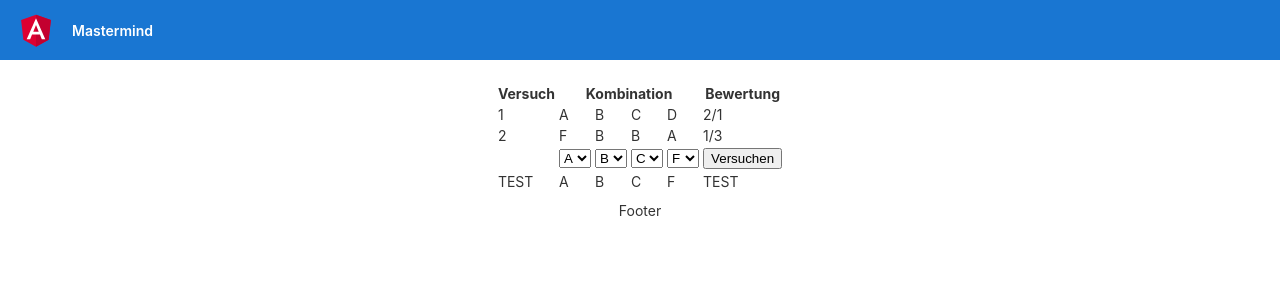
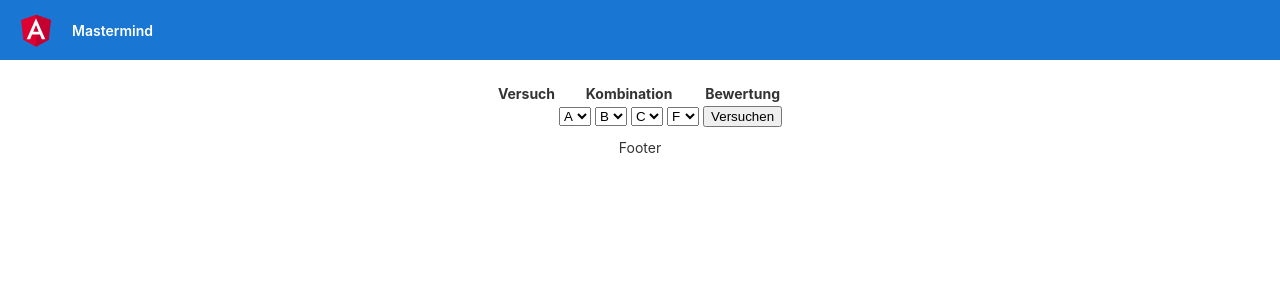
Before and after one commit to aabeling/mastermind, an Angular app: page / in a window 1280 px wide. Shown: the top 300 px of the page. Built offline with nearby package versions, Linux system fonts and the light colour scheme.

Commit message:
fixed creation of new guess (deep copy of combination)

```diff
--- a/src/app/board/board.component.html
+++ b/src/app/board/board.component.html
@@ -52,15 +52,6 @@
       <button (click)="onGuess()">Versuchen</button>
     </td>
   </tr>
-  <!-- nur zum Testen, ob das Binding funktioniert -->
-  <tr>
-    <td>TEST</td>
-    <td>{{combination.c1}}</td>
-    <td>{{combination.c2}}</td>
-    <td>{{combination.c3}}</td>
-    <td>{{combination.c4}}</td>
-    <td>TEST</td>
-  </tr>
   <!-- show info if game is over -->
   <tr *ngIf="board.guesses.length >= board.maxTries">
     <td colspan="6">Spiel vorbei</td>
--- a/src/app/board/board.component.ts
+++ b/src/app/board/board.component.ts
@@ -14,28 +14,7 @@ export class BoardComponent implements OnInit {
    */
   board : Board = {
     maxTries : 7,
-    guesses : [
-      {
-          combination : {
-            c1: "A",
-            c2: "B",
-            c3: "C",
-            c4: "D"
-          },
-          correct: 2,
-          correctColors: 1
-        },
-        {
-          combination : {
-            c1: "F",
-            c2: "B",
-            c3: "B",
-            c4: "A"
-          },
-          correct: 1,
-          correctColors: 3
-        }
-      ]
+    guesses : []
     };
 
   combination : Combination = {
@@ -54,11 +33,23 @@ export class BoardComponent implements OnInit {
   onGuess(): void {
     console.log("guessed", this.combination)
 
+    this.board.guesses.push(this.evaluateGuess(this.combination))
+  }
+
+  evaluateGuess(combination : Combination) : Guess {
+
+    var guessCombination : Combination = {
+      c1: combination.c1,
+      c2: combination.c2,
+      c3: combination.c3,
+      c4: combination.c4
+    }
+
     var newGuess : Guess = {
-      combination : this.combination,
+      combination : guessCombination,
       correct: 0,
       correctColors: 0
     }
-    this.board.guesses.push(newGuess)
+    return newGuess
   }
 }
```
